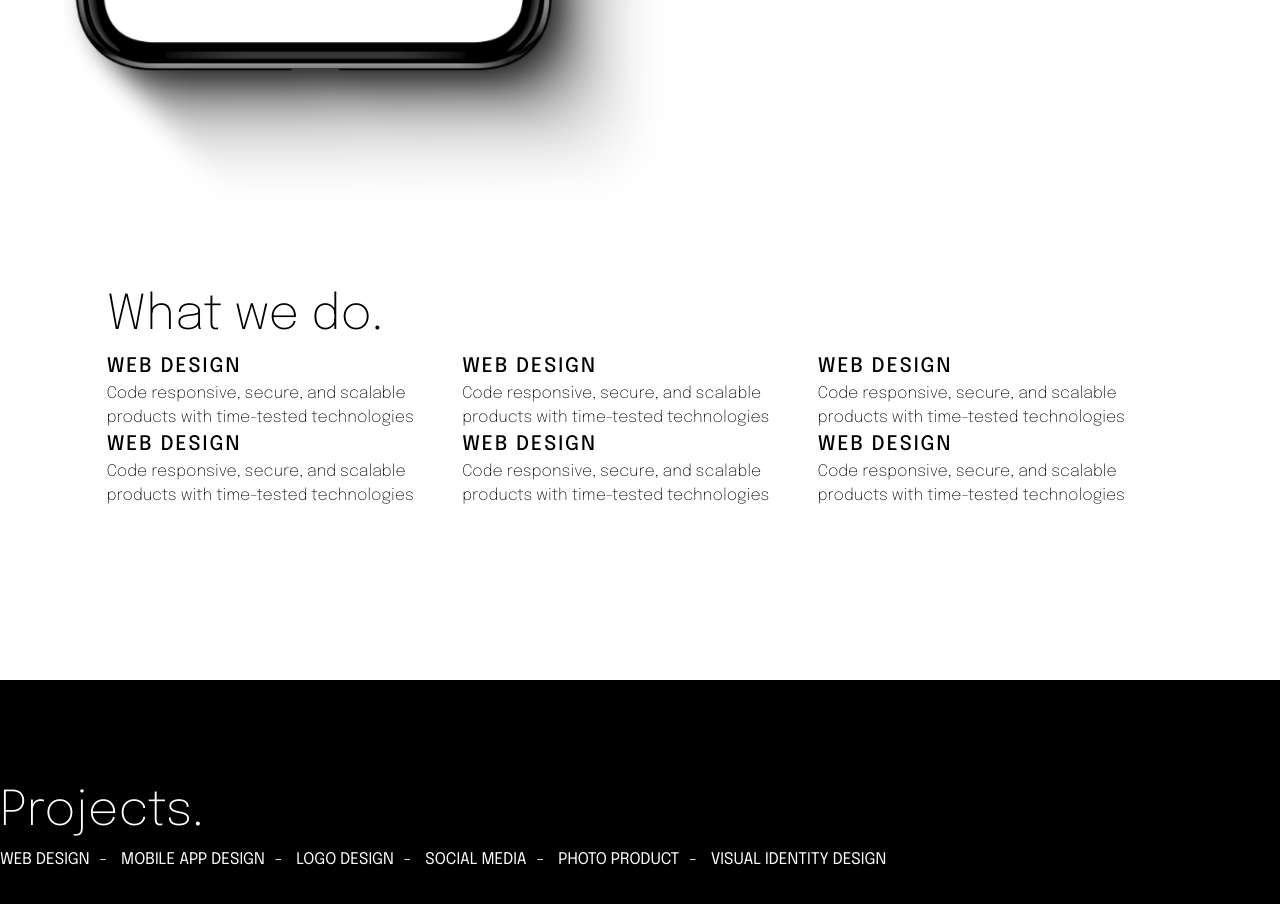
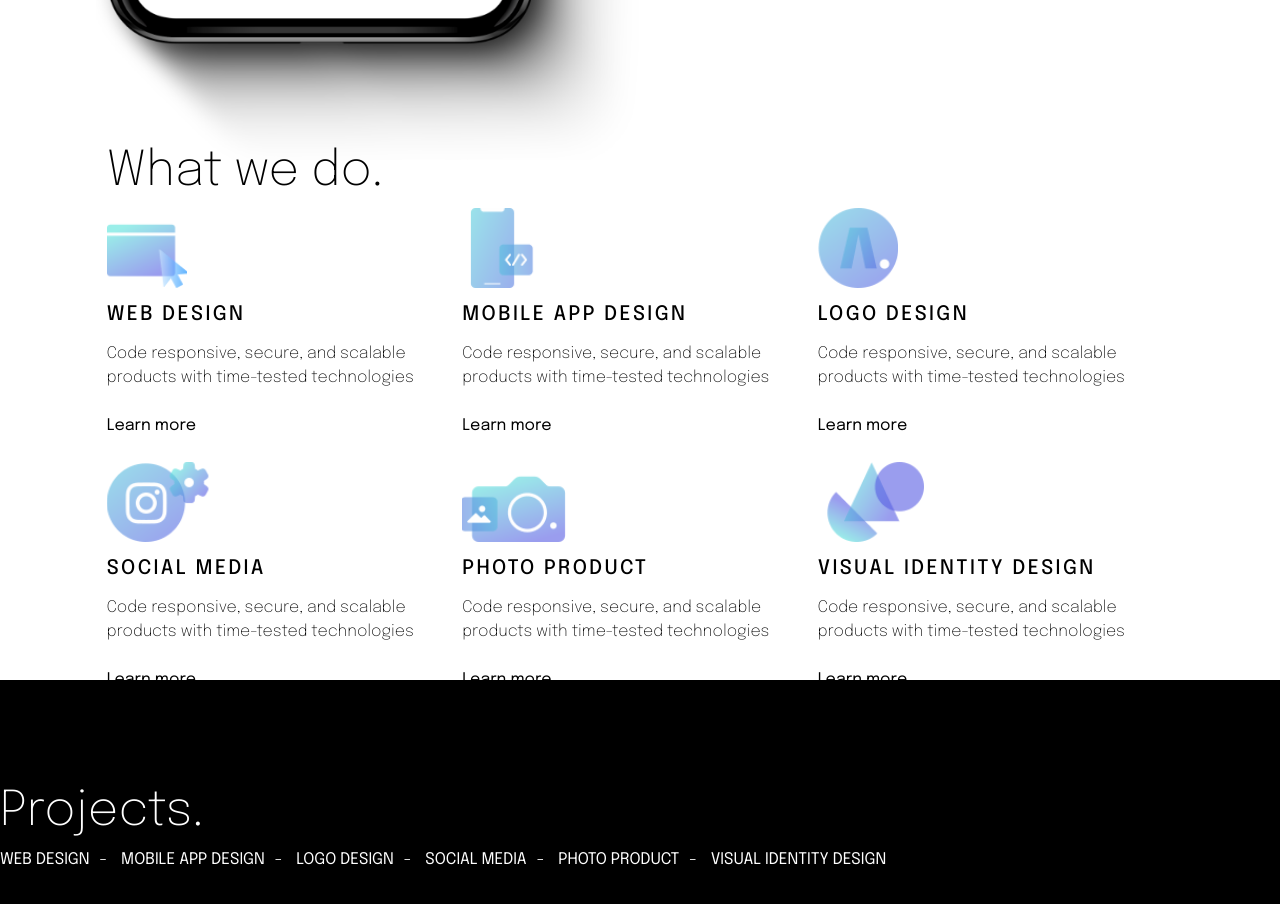
Before and after one commit to hprasetyou/meridia, a Nuxt app: page / in a window 1280 px wide. Shown: the part 920-1824 px from the top of the page. Built offline with nearby package versions, Linux system fonts and the light colour scheme.

Commit message:
our service layout

```diff
--- a/components/pageSection/OurProjects.vue
+++ b/components/pageSection/OurProjects.vue
@@ -1,4 +1,5 @@
 <template>
+  <page-section class="section-fullwidth bg-black h-screen md:pt-24 text-white">
     <div class="container mx-auto">
       <h2 class="font-light subheader text-5xl">
         Projects.
@@ -24,7 +25,16 @@
         </li>
       </ul>
     </div>
+  </page-section>
 </template>
+<script>
+import pageSection from '../PageSection'
+export default {
+  components: {
+    pageSection
+  }
+}
+</script>
 <style lang="scss" scoped>
 .project-type{
   li:not(:first-child):before{
--- /dev/null
+++ b/components/pageSection/OurService.vue
@@ -0,0 +1,93 @@
+<template>
+  <page-section class="h-screen">
+    <div class="lg:w-10/12 mx-auto what-we-do">
+      <h2 class="font-light subheader text-5xl">
+        What we do.
+      </h2>
+      <div class="flex flex-wrap mb-4">
+        <div v-for="(service, i) in services" :key="i" class="w-1/3 mb-6">
+          <div>
+            <span :class="`mr-service-icon ${'service-' + i} mb-3`" />
+            <h4 class="uppercase font-medium text-xl tracking-widest mb-3">
+              {{ service.title }}
+            </h4>
+            <p class="font-light">
+              {{ service.description }}
+            </p>
+            <a href="#" class="mt-6 block">Learn more</a>
+          </div>
+        </div>
+      </div>
+    </div>
+  </page-section>
+</template>
+<script>
+import pageSection from '../PageSection'
+export default {
+  components: {
+    pageSection
+  },
+  data () {
+    return {
+      services: [
+        {
+          title: 'Web Design',
+          description: 'Code responsive, secure, and scalable products with time-tested technologies'
+        },
+        {
+          title: 'Mobile App design',
+          description: 'Code responsive, secure, and scalable products with time-tested technologies'
+        },
+        {
+          title: 'Logo Design',
+          description: 'Code responsive, secure, and scalable products with time-tested technologies'
+        },
+        {
+          title: 'Social Media',
+          description: 'Code responsive, secure, and scalable products with time-tested technologies'
+        },
+        {
+          title: 'Photo Product',
+          description: 'Code responsive, secure, and scalable products with time-tested technologies'
+        },
+        {
+          title: 'Visual Identity Design',
+          description: 'Code responsive, secure, and scalable products with time-tested technologies'
+        }
+      ]
+    }
+  }
+}
+</script>
+<style lang="scss">
+$mr-service-icon--size: 80px;
+  .what-we-do{
+    position: relative;
+    top: 32%;
+  }
+  .mr-service-icon{
+    background-image: url('~assets/img/icons.png');
+    width: $mr-service-icon--size;
+    height: $mr-service-icon--size;
+    display: block;
+    background-size: cover;
+    &.service-1{
+        background-position-x: 18%;
+    }
+    &.service-2{
+        background-position-x: 34.5%;
+    }
+    &.service-3{
+        background-position-x: 55%;
+        width: 106px;
+    }
+    &.service-4{
+        background-position-x: 78%;
+        width: 106px;
+    }
+    &.service-5{
+        background-position-x: 100%;
+        width: 106px;
+    }
+  }
+</style>
--- a/pages/index.vue
+++ b/pages/index.vue
@@ -23,89 +23,21 @@
         </div>
       </div>
     </page-section>
-    <page-section class="h-screen">
-      <div class="lg:w-10/12 mx-auto what-we-do">
-        <h2 class="font-light subheader text-5xl">
-          What we do.
-        </h2>
-        <div class="flex flex-wrap mb-4">
-          <div class="w-1/3">
-            <div>
-              <h4 class="uppercase font-medium text-xl tracking-widest">
-                Web Design
-              </h4>
-              <p class="font-light">
-                Code responsive, secure, and scalable products with time-tested technologies
-              </p>
-            </div>
-          </div>
-          <div class="w-1/3">
-            <div>
-              <h4 class="uppercase font-medium text-xl tracking-widest">
-                Web Design
-              </h4>
-              <p class="font-light">
-                Code responsive, secure, and scalable products with time-tested technologies
-              </p>
-            </div>
-          </div>
-          <div class="w-1/3">
-            <div>
-              <h4 class="uppercase font-medium text-xl tracking-widest">
-                Web Design
-              </h4>
-              <p class="font-light">
-                Code responsive, secure, and scalable products with time-tested technologies
-              </p>
-            </div>
-          </div>
-          <div class="w-1/3">
-            <div>
-              <h4 class="uppercase font-medium text-xl tracking-widest">
-                Web Design
-              </h4>
-              <p class="font-light">
-                Code responsive, secure, and scalable products with time-tested technologies
-              </p>
-            </div>
-          </div>
-          <div class="w-1/3">
-            <div>
-              <h4 class="uppercase font-medium text-xl tracking-widest">
-                Web Design
-              </h4>
-              <p class="font-light">
-                Code responsive, secure, and scalable products with time-tested technologies
-              </p>
-            </div>
-          </div>
-          <div class="w-1/3">
-            <div>
-              <h4 class="uppercase font-medium text-xl tracking-widest">
-                Web Design
-              </h4>
-              <p class="font-light">
-                Code responsive, secure, and scalable products with time-tested technologies
-              </p>
-            </div>
-          </div>
-        </div>
-      </div>
-    </page-section>
-    <page-section class="section-fullwidth bg-black h-screen md:pt-24 text-white">
-      <our-projects />
-    </page-section>
+    <our-service />
+    <our-projects />
   </div>
 </template>
 
 <script>
 import pageSection from '../components/PageSection'
 import ourProjects from '../components/pageSection/OurProjects'
+import ourService from '../components/pageSection/OurService'
 
 export default {
   components: {
     pageSection,
-    ourProjects
+    ourProjects,
+    ourService
   }
 }
 </script>
@@ -116,8 +48,9 @@ export default {
     height: 100%;
     img{
       position: absolute;
-      bottom: -40%;
-      left: 10%;
+      bottom: -35%;
+      left: 15%;
+      width: 575px;
     }
   }
   .banner--text{
@@ -128,9 +61,5 @@ export default {
       font-size: 70px;
     }
   }
-  .what-we-do{
-    position: relative;
-    top: 50%;
-  }
 }
 </style>
--- a/tailwind.config.js
+++ b/tailwind.config.js
@@ -14,6 +14,9 @@ module.exports = {
           ...colors.indigo,
           600: '#575ce3'
         }
+      },
+      letterSpacing: {
+        widest: '.12em'
       }
     }
   },
```
Also changed, not shown: assets/img/icons.png (added), assets/img/icons.svg (added), components/form/ContactForm.vue (added), components/pageSection/ContactUs.vue (added). Lines whose indentation alone changed are shown as unchanged.
